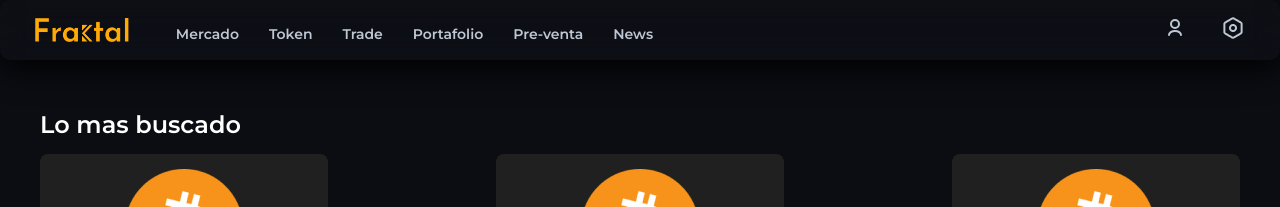
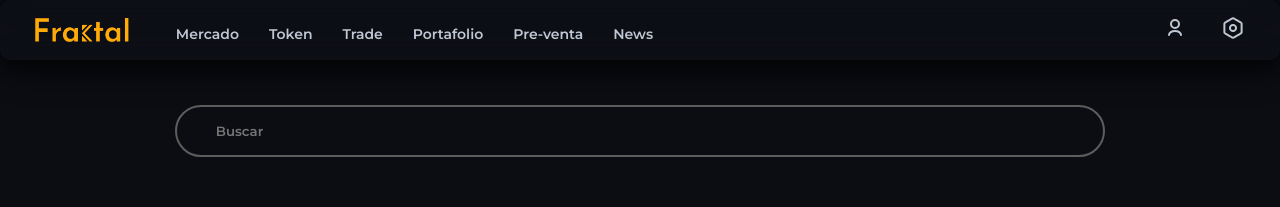
Before and after one commit to Yaguarete4/Fraktal, a React (Vite) app in the folder FrontEnd/Fraktal/: page /market in a window 1280 px wide. Shown: the top 207 px of the page. Built offline with nearby package versions, Linux system fonts and the light colour scheme.

Commit message:
animationz

```diff
--- a/FrontEnd/Fraktal/src/components/TokenCell.jsx
+++ b/FrontEnd/Fraktal/src/components/TokenCell.jsx
@@ -1,6 +1,24 @@
-import '../css/TokenCell.css'
+import React, { useEffect } from 'react';
+import '../css/TokenCell.css';
+import '../css/token.css';
 
 export const TokenCell = (props) => {
+    useEffect(() => {
+        const tokens = document.querySelectorAll(".token-cell");
+
+        const checkTokens = () => {
+            const triggerBottom = (window.innerHeight / 5) * 4;
+            tokens.forEach((token) => {
+                const tokenTop = token.getBoundingClientRect().top;
+                if (tokenTop < triggerBottom) token.classList.add("show");
+                else token.classList.remove("show");
+            });
+        };
+
+        window.addEventListener("scroll", checkTokens);
+        checkTokens();
+    }, []);
+
     return (
         <div className="token-cell">
             <img src={props.img} alt="Token image"/>
@@ -9,5 +27,5 @@ export const TokenCell = (props) => {
                 <p>{props.children}</p>
             </div>
         </div>
-    )
+    );
 }
--- a/FrontEnd/Fraktal/src/css/pages/MarketPage.css
+++ b/FrontEnd/Fraktal/src/css/pages/MarketPage.css
@@ -2,6 +2,8 @@
     display: grid;
     width: 100%;
     grid-template-columns: 1fr 30fr 1fr;
+    overflow-x: hidden; /* Evita la aparición de la scrollbar horizontal */
+
 }
 
 .market__tags {
@@ -33,3 +35,21 @@
         row-gap: 10px;
     }
 }
+.barra-busqueda{
+    width: 72.6vw;
+    margin: 0 auto;
+    justify-content: center;
+    display: flex;
+    height: 52px;
+    margin-top: 3.54vw;
+    border-radius:39px ;
+    border:2px solid #5C5D5D;
+    background-color: transparent;
+}
+input{
+    text-decoration: none;
+
+}
+.barra-busqueda::placeholder{
+    padding-left: 3vw;
+}
--- /dev/null
+++ b/FrontEnd/Fraktal/src/css/token.css
@@ -0,0 +1,15 @@
+.token-cell {
+    display: flex;
+    transform: translate(400%);
+    transform: translateX(100vw); /* Mueve los elementos completamente fuera del viewport */
+    transition: transform 0.85s ease;
+    /* Agrega otros estilos específicos para .token-cell según necesites */
+}
+
+.token-cell:nth-of-type(even) {
+    transform: translate(-400%);
+}
+
+.token-cell.show {
+    transform: translate(0);
+}
--- a/FrontEnd/Fraktal/src/pages/MarketPage.jsx
+++ b/FrontEnd/Fraktal/src/pages/MarketPage.jsx
@@ -12,6 +12,7 @@ export const MarketPage = () => {
     const handleMenuToggle = () => {
       setIsCelVisible(!isCelVisible);
     }
+
     return (
         <>
             <Navbar onMenuToggle={handleMenuToggle} />
@@ -20,6 +21,8 @@ export const MarketPage = () => {
                         <Cel className="cel-center" />
                     </div>
                 )}
+            <input className="barra-busqueda" placeholder="Buscar">
+            </input>
             <div className='market'>
                 {tags.map((value, index) => {
                     return <TagsDivision key={index} tag={value} />
```
